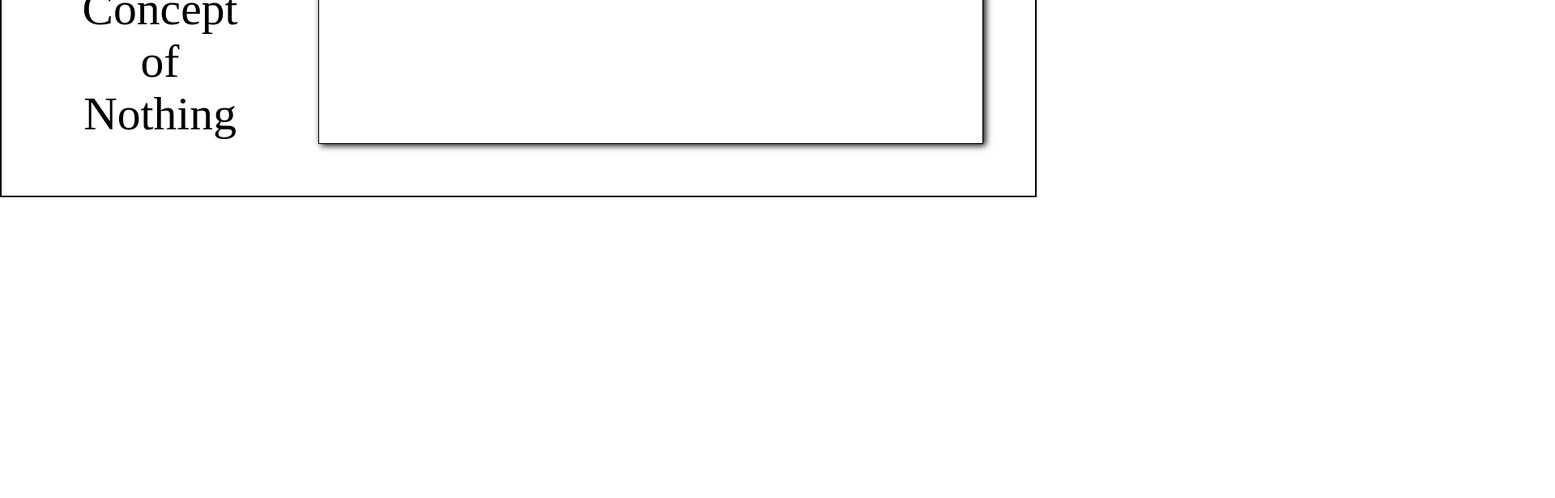
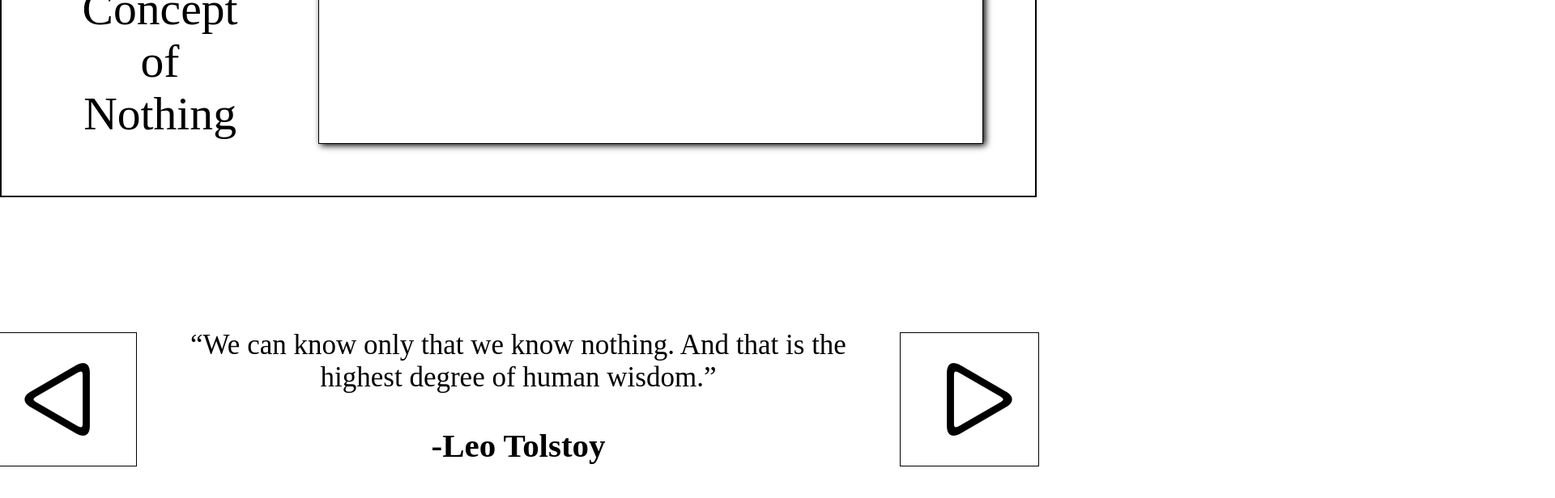
Before and after one commit to evolentDelight/Nothing, a Gatsby app: page / in a window 1280 px wide. Shown: the part 1098-1714 px from the top of the page at 81% size, 1920 px wide, since content can reach past the window. Built offline with nearby package versions, Linux system fonts and the light colour scheme.

Commit message:
Quotes finished

```diff
--- /dev/null
+++ b/src/components/Quotes.css
@@ -0,0 +1,41 @@
+.leftarrow, .rightarrow{
+  padding: 0 2.5vw;
+}
+
+.leftarrow:hover, .rightarrow:hover{
+  cursor: pointer;
+}
+
+.leftarrow{
+  transform: rotate(-90deg);
+  border: 1px solid;
+
+}
+
+.rightarrow{
+  transform: rotate(90deg);
+  border: 1px solid;
+}
+
+.quotes-container{
+  display: flex;
+  flex-wrap: nowrap;
+  text-align: center;
+  justify-content: space-evenly;
+
+
+}
+
+.arrowbox{
+  flex-grow: 0;
+
+  align-self: center;
+
+  font-size: clamp(50px, 10vw, 100px);
+}
+
+.quotes-box{
+  flex-grow: 4;
+  margin: 10vw 2.5vw;
+  font-size: clamp(16px, 3vw, 35px);
+}
--- /dev/null
+++ b/src/components/Quotes.js
@@ -0,0 +1,52 @@
+import React, { useState } from "react"
+import { CSSTransition } from "react-transition-group"
+import quotes from "../res/quotes"
+import "./Quotes.css"
+
+export default function Quotes() {
+  //HandPicked Relevant Quotes
+  //Maybe MongoDB as storage and extraction
+  const [index, setIndex] = useState(0)
+
+  const quotearray = quotes()
+
+
+  function handleLeftArrow() {
+    if (index === 0) {
+      setIndex(Object.keys(quotearray).length - 1)
+    } else {
+      setIndex(index - 1)
+    }
+  }
+
+  function handleRightArrow() {
+    if (index === Object.keys(quotearray).length - 1) {
+      setIndex(0)
+    } else {
+      setIndex(index + 1)
+    }
+  }
+
+  return (
+    <div className="quotes-container">
+      <div className="arrowbox">
+        <div className="leftarrow" onClick={() => handleLeftArrow()}>
+          🛆
+        </div>
+      </div>
+      <div className="quotes-box">
+        <CSSTransition timeout={3500}>
+          <div>
+            <p>{quotearray[index].quote}</p>
+            <h3>-{quotearray[index].name}</h3>
+          </div>
+        </CSSTransition>
+      </div>
+      <div className="arrowbox">
+        <div className="rightarrow" onClick={() => handleRightArrow()}>
+          🛆
+        </div>
+      </div>
+    </div>
+  )
+}
--- a/src/pages/index.js
+++ b/src/pages/index.js
@@ -4,7 +4,8 @@
 import Introduction from "../components/introduction.js"
 import MainContent from "../components/MainContent.js"
 import Topic from "../components/Topic.js"
+import Quotes from "../components/Quotes.js"
 
 export default function App() {
-  return [<Nav />, <Introduction />, <MainContent />, <Topic />, <p id="pad"></p>]
+  return [<Nav />, <Introduction />, <MainContent />, <Topic />, <Quotes />]
 }
--- /dev/null
+++ b/src/res/quotes.js
@@ -0,0 +1,31 @@
+export default function quotes(){
+  return [
+    {
+      name: "Leo Tolstoy",
+      quote:
+        "“We can know only that we know nothing. And that is the highest degree of human wisdom.”",
+    },
+    {
+      name: "Plato",
+      quote:
+        "“I am the wisest man alive, for I know one thing, and that is that I know nothing.”",
+    },
+    {
+      name: "Oscar Wilde",
+      quote:
+        "“I love to talk about nothing. It's the only thing I know anything about.”",
+    },
+    {
+      name: "Ayn Rand",
+      quote: "“If you write a line of zeroes, it´s still nothing.”",
+    },
+    {
+      name: "A.A. Milne",
+      quote: "“doing nothing often leads to the very best of something”",
+    },
+    {
+      name: "A.A. Milne, Winnie-the-Pooh",
+      quote: "“People say nothing is impossible, but I do nothing every day.”",
+    },
+  ];
+}
```
